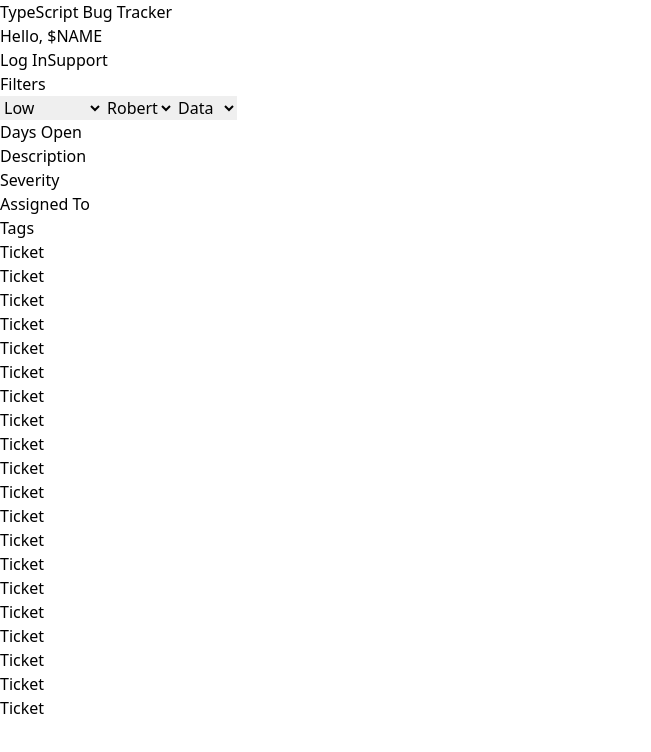
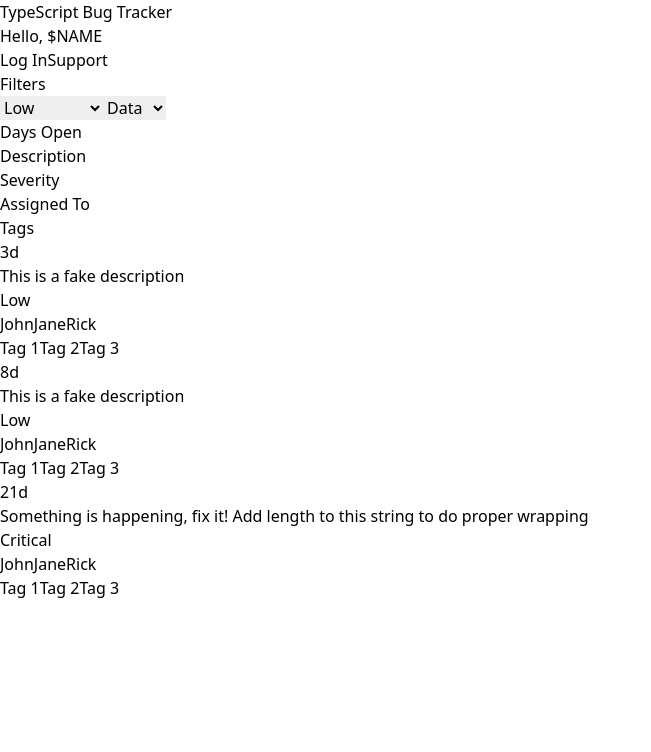
Before and after one commit to dwilliams304/ts-ticket-tracker, a React (Vite) app in the folder packages/frontend/: page / in a window 1280 px wide. Shown: the top 752 px of the page, without its empty margins (0-651 px from the left). Built offline with nearby package versions, Linux system fonts and the light colour scheme.

Commit message:
tickets take props now for dynamic data, cool!

```diff
--- a/packages/frontend/src/components/Ticket.tsx
+++ b/packages/frontend/src/components/Ticket.tsx
@@ -1,12 +1,36 @@
-export default function Ticket(){
+
+type TicketProps = { //TEMPORARY
+    ticket : {
+        daysOpen: number,
+        description: string,
+        severity: string,
+        assignedTo: string[],
+        tags: string[]
+    }
+};
+
+export default function Ticket(props: TicketProps){
+    const {daysOpen, description, severity, assignedTo, tags} = props.ticket;
     return(
         <div className="w-full h-16 border-b-slate-200 border-b-2
         cursor-pointer hover:shadow-md grid grid-cols-5 p-4 items-center">
-            <h4>Ticket</h4>
-            <h4>Ticket</h4>
-            <h4>Ticket</h4>
-            <h4>Ticket</h4>
-            <h4>Ticket</h4>
+            <h4>{daysOpen}d</h4>
+            <h4 className="text-ellipsis">{description}</h4>
+            <h4>{severity}</h4>
+            <div className="space-x-2">
+                {
+                    assignedTo.map((person, i) => {
+                        return <span key={i}>{person}</span>
+                    })
+                }
+            </div>
+            <div className="space-x-2">
+                {
+                    tags.map((tag, i) => {
+                        return <span key={i}>{tag}</span>
+                    })
+                }
+            </div>
         </div>
     )
 }
--- a/packages/frontend/src/components/TicketFilterMenu.tsx
+++ b/packages/frontend/src/components/TicketFilterMenu.tsx
@@ -18,11 +18,11 @@ export default function TicketFilterMenu(props: FilterMenuProps){
                         return <option key={i}>{opt}</option>
                     })}
                 </select>
-                <select className="border w-1/4">Assigned To
+                {/* <select className="border w-1/4">Assigned To
                     {options.assignedTo.map((opt, i) => {
                         return <option key={i}>{opt}</option>
                     })}
-                </select>
+                </select> */}
                 <select className="border w-1/4">Tags
                     {options.tags.map((opt, i) => {
                         return <option key={i}>{opt}</option>
--- a/packages/frontend/src/pages/TicketList.tsx
+++ b/packages/frontend/src/pages/TicketList.tsx
@@ -5,6 +5,30 @@ const options = {
     assignedTo: ['Robert', 'Sarah'],
     tags: ['Data', 'Users', 'UI']
 }
+
+const fakeTicketData = [
+    {
+        daysOpen: 3,
+        description: "This is a fake description",
+        severity: "Low",
+        assignedTo: ["John", "Jane", "Rick"],
+        tags: ["Tag 1", "Tag 2", "Tag 3"]
+    },
+    {
+        daysOpen: 8,
+        description: "This is a fake description",
+        severity: "Low",
+        assignedTo: ["John", "Jane", "Rick"],
+        tags: ["Tag 1", "Tag 2", "Tag 3"]
+    },
+    {
+        daysOpen: 21,
+        description: "Something is happening, fix it! Add length to this string to do proper wrapping",
+        severity: "Critical",
+        assignedTo: ["John", "Jane", "Rick"],
+        tags: ["Tag 1", "Tag 2", "Tag 3"]
+    },
+]
 
 export default function TicketList(){
     return(
@@ -20,10 +44,9 @@ export default function TicketList(){
 
             <div className="border border-slate-400 w-3/4 justify-center mx-auto space-y-2">
                 {/* TICKET COMPONENTS GOES HERE */}
-                <Ticket />
-                <Ticket />
-                <Ticket />
-                <Ticket />
+                {
+                    fakeTicketData.map((ticket, i) => <Ticket ticket={ticket} key={i} />)
+                }
             </div>
         </div>
     )
```
